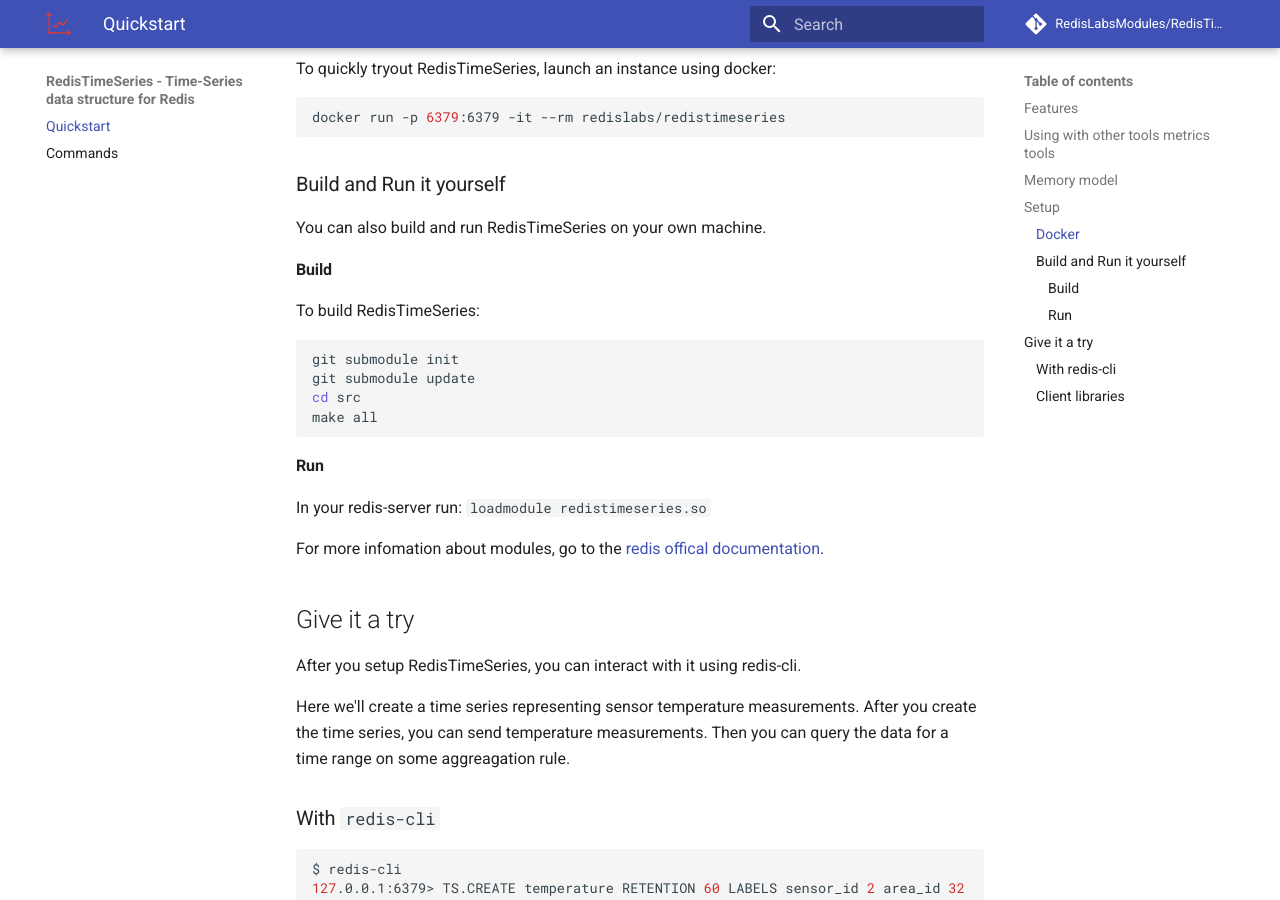
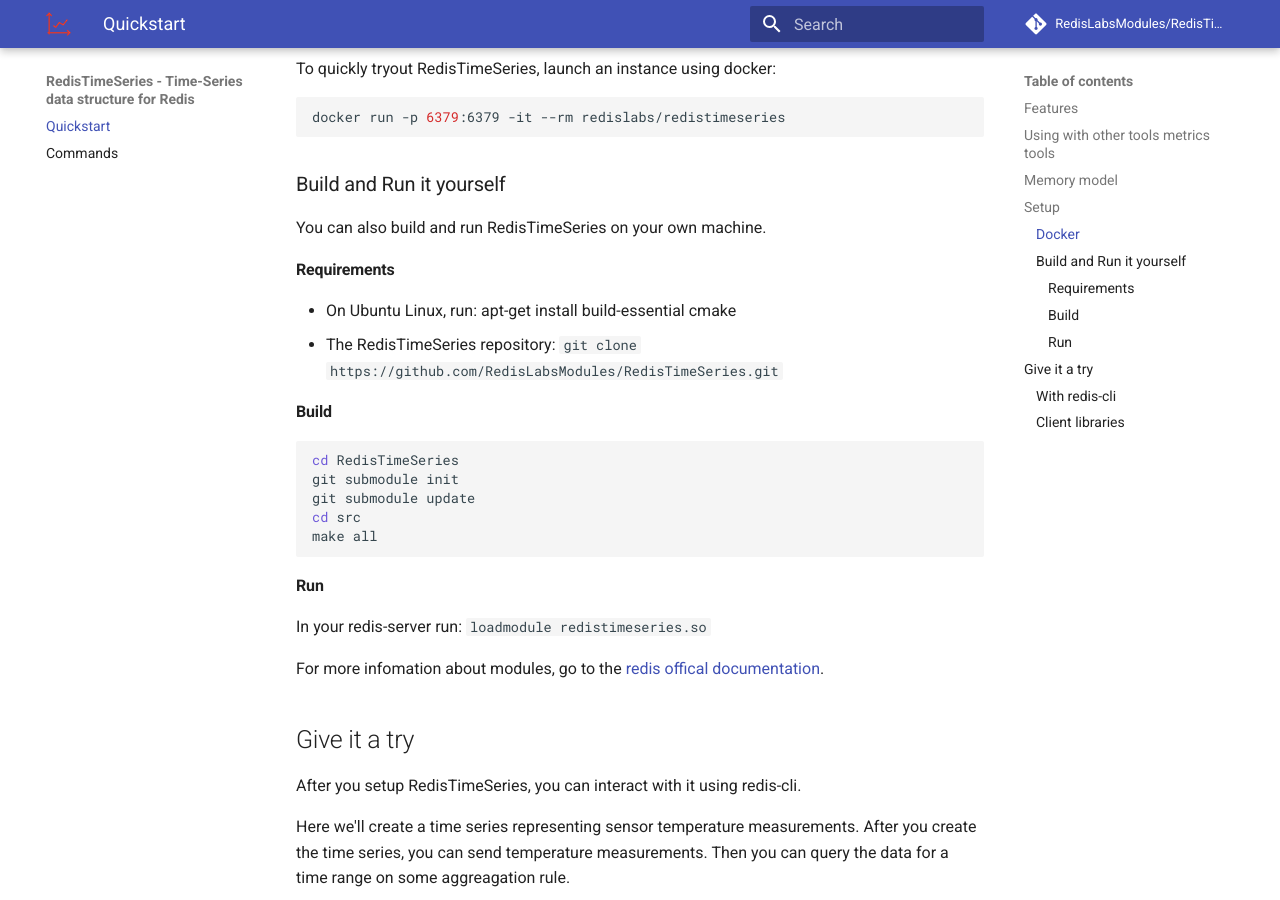
Before and after one commit to RedisTimeSeries/RedisTimeSeries, an MkDocs documentation site: the page built from docs/index.md, in a window 1280 px wide and 900 px high, scrolled down 1314 px. Built offline with MkDocs 1.6.1 and Material for MkDocs 9.7.7, drawn with Linux system fonts in a browser that asks for light colours; comment, search, counter and statistics services are not loaded; old or Windows-style settings are respelled for this version of MkDocs.

Commit message:
aligning changes to docs setup

````diff
--- a/docs/index.md
+++ b/docs/index.md
@@ -41,11 +41,14 @@
 
 You can also build and run RedisTimeSeries on your own machine.
 
+#### Requirements
+-  On Ubuntu Linux, run: apt-get install build-essential cmake
+-  The RedisTimeSeries repository: `git clone https://github.com/RedisLabsModules/RedisTimeSeries.git`
+
 #### Build
 
-To build RedisTimeSeries:
-
 ```bash
+cd RedisTimeSeries
 git submodule init
 git submodule update
 cd src
````
